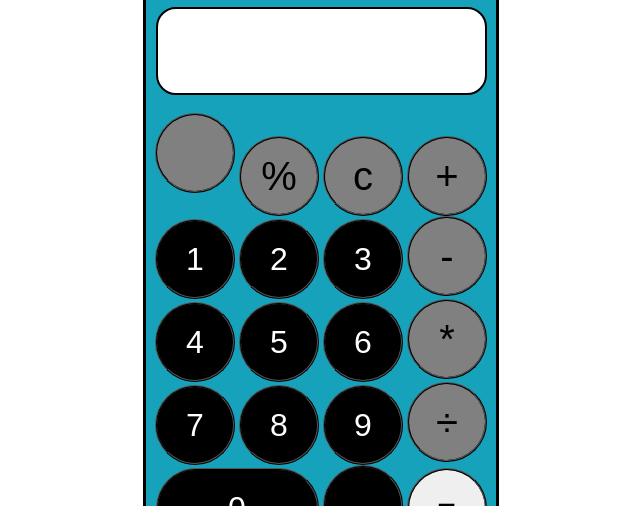
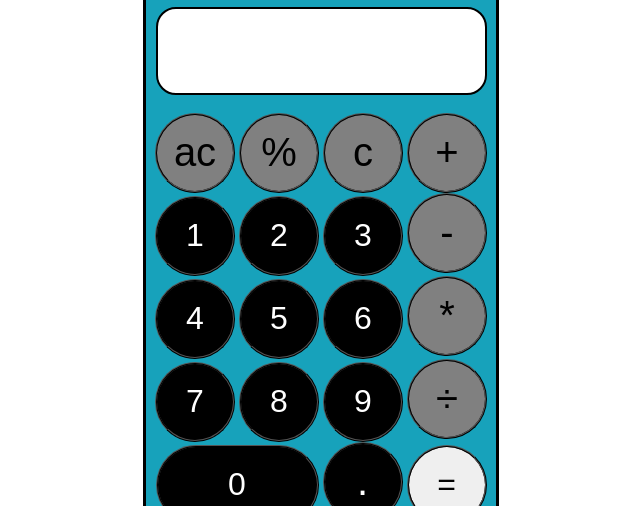
Before and after one commit to Vishnu-Rr/calculator, a plain HTML site: page index.html in a window 1280 px wide. Shown: the part 73-579 px from the top of the page, without its empty margins (319-959 px from the left). Drawn offline with Linux system fonts and the light colour scheme.

Commit message:
Update index.html

```diff
--- a/index.html
+++ b/index.html
@@ -36,7 +36,7 @@ document.getElementById("ansbox").value="";
 <input type="text" id="ansbox" value="" readonly style="width: 331px;height:88px;margin-top: -12px; font-size: xx-large;border-radius: 20px;border-style: inherit;border-color: black;font-style:inherit;">
 <br>
 <br>
-<button value="ac" id="allclear"   style=" width: 80;height: 80; margin-right: auto; font-size:40px;color:black; background-color:gray;border-radius: 50px;border-style:ridge;" onclick="ac()"></button>
+<input type="button" value="ac" id="allclear"   style=" width: 80;height: 80; margin-right: auto; font-size:40px;color:black; background-color:gray;border-radius: 50px;border-style:ridge;" onclick="ac()">
 <input type="button" id="per" value="%" style="width: 80;height:80; margin-right: auto;font-size:40px;color:black; background-color:grey;border-radius: 50px;border-style:ridge"onclick="inputtext('%')">
 <input type="button" id="clear" value="c" style="width: 80;height: 80; margin-right: auto;font-size:40px;color:black; background-color:grey;border-radius: 50px; border-style:ridge" onclick="acc()">
 <input type="button" id="valadd" value="+" style="width: 80;height: 80; margin-right: auto;font-size:40px; color:black; background-color:grey;border-radius: 50px;border-style:ridge " onclick="inputtext('+')" >
```
